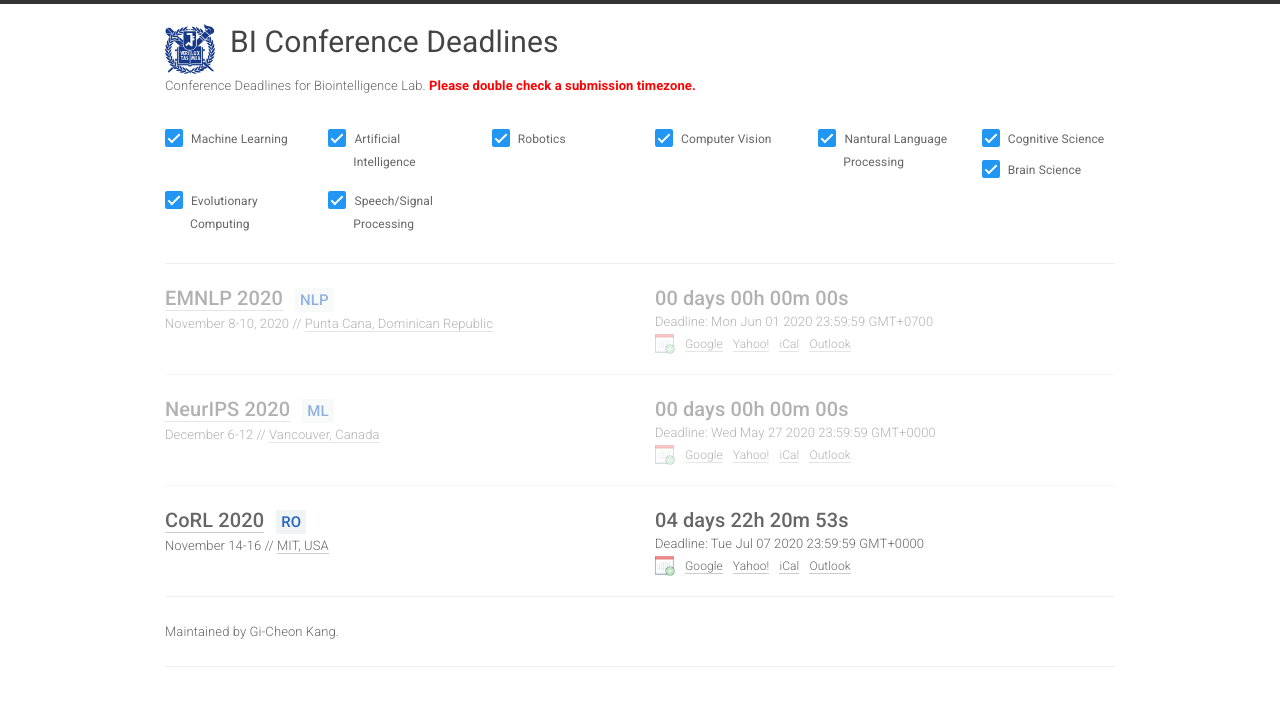
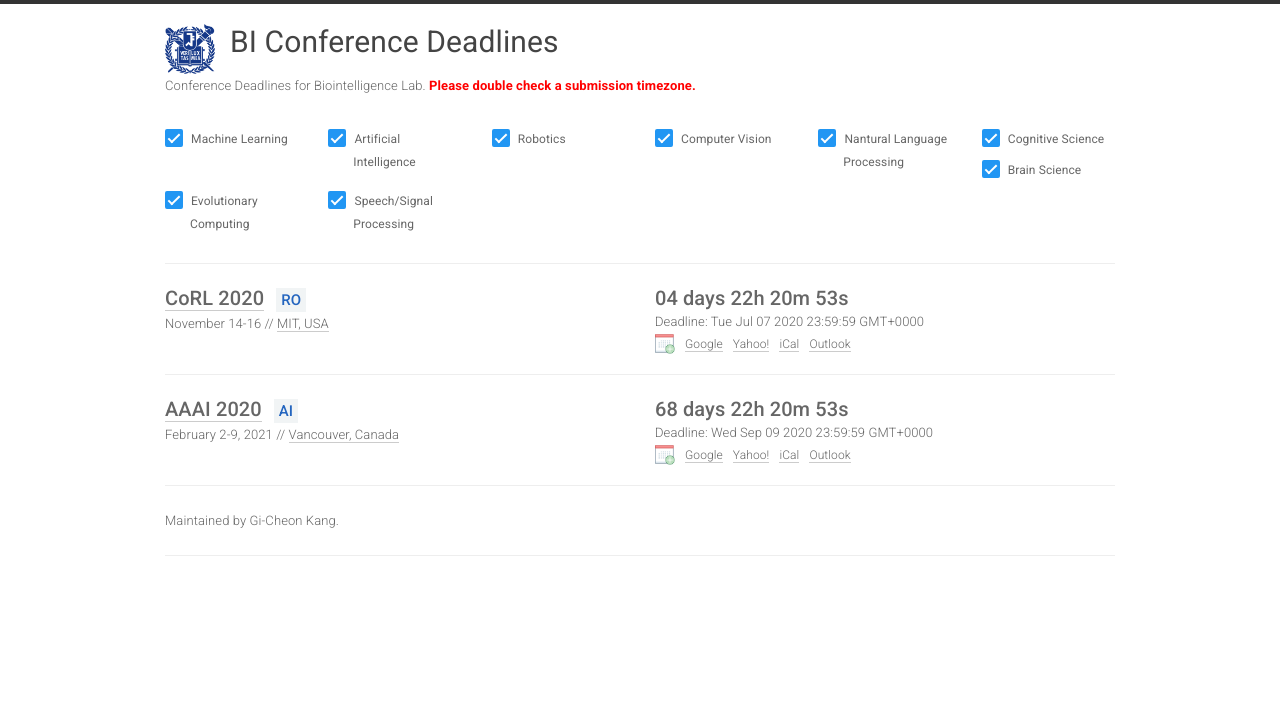
Before and after one commit to biconf/biconf.github.io, a Jekyll site: the page built from index.html, in a window 1280 px wide. Shown: the top 706 px of the page. Built offline with Jekyll 4.4.1, drawn with Linux system fonts in a browser that asks for light colours; nearby versions of some CDN libraries.

Commit message:
Update conferences.yml

```diff
--- a/_data/conferences.yml
+++ b/_data/conferences.yml
@@ -189,26 +189,6 @@
 #  place: Suzhou, China
 #  sub: ML
 
-- name: EMNLP
-  year: 2020
-  id: emnlp20
-  link: https://2020.emnlp.org/
-  deadline: "2020-06-01 23:59:59"
-  timezone: Etc/GMT-7
-  date: November 8-10, 2020
-  place: Punta Cana, Dominican Republic
-  sub: NLP
-
-- name: NeurIPS
-  year: 2020
-  id: neurips20
-  link: https://nips.cc/
-  deadline: "2020-05-27 23:59:59"
-  timezone: Canada/Vancouver
-  date: December 6-12
-  place: Vancouver, Canada
-  sub: ML
-
 - name: CoRL
   year: 2020
   id: corl2020
@@ -219,6 +199,16 @@
   place: MIT, USA
   sub: RO
 
+- name: AAAI
+  year: 2020
+  id: aaai22
+  link: https://aaai.org/Conferences/AAAI-21/
+  deadline: "2020-09-09 23:59:59"
+  timezone: TBA
+  date: February 2-9, 2021
+  place: Vancouver, Canada
+  sub: AI
+
 #- name: AAAI-FSS
 #  year: 2019
 #  id: aaai-fss19
@@ -227,16 +217,6 @@
 #  timezone: TBA
 #  date: November 7-9, 2019
 #  place: Washington DC, USA
-#  sub: AI
-
-#- name: AAAI
-#  year: 2020
-#  id: aaai20
-#  link: https://aaai.org/Conferences/AAAI-20/
-#  deadline: "2019-09-05 23:59:59"
-#  timezone: TBA
-#  date: February 7-12, 2020
-#  place: New York, USA
 #  sub: AI
 
 #- name: ICRA
@@ -278,3 +258,23 @@
 #  date: June 14-19, 2020
 #  place: Seattle, USA
 #  sub: CV
+
+#- name: EMNLP
+#  year: 2020
+#  id: emnlp20
+#  link: https://2020.emnlp.org/
+#  deadline: "2020-06-01 23:59:59"
+#  timezone: Etc/GMT-7
+#  date: November 8-10, 2020
+#  place: Punta Cana, Dominican Republic
+#  sub: NLP
+
+#- name: NeurIPS
+#  year: 2020
+#  id: neurips20
+#  link: https://nips.cc/
+#  deadline: "2020-05-27 23:59:59"
+#  timezone: Canada/Vancouver
+#  date: December 6-12
+#  place: Vancouver, Canada
+#  sub: ML
```
